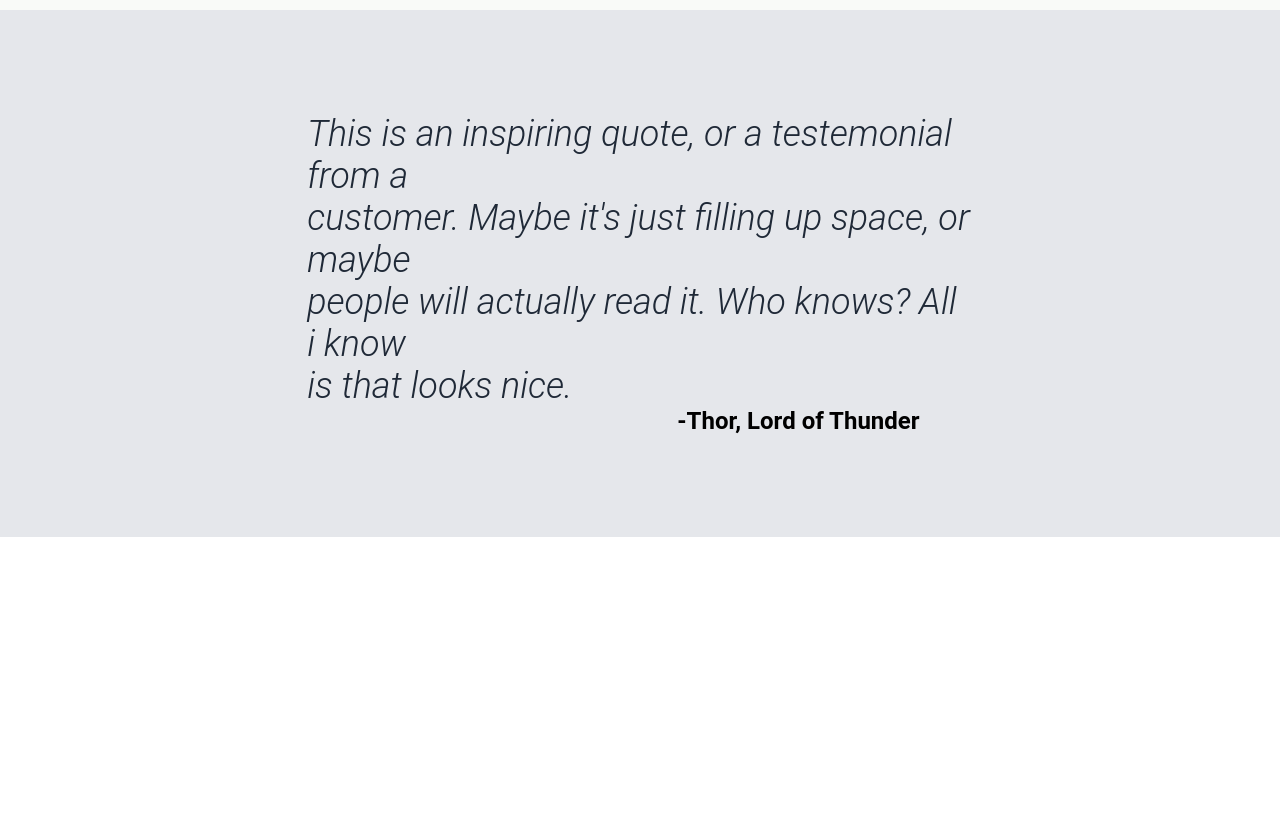
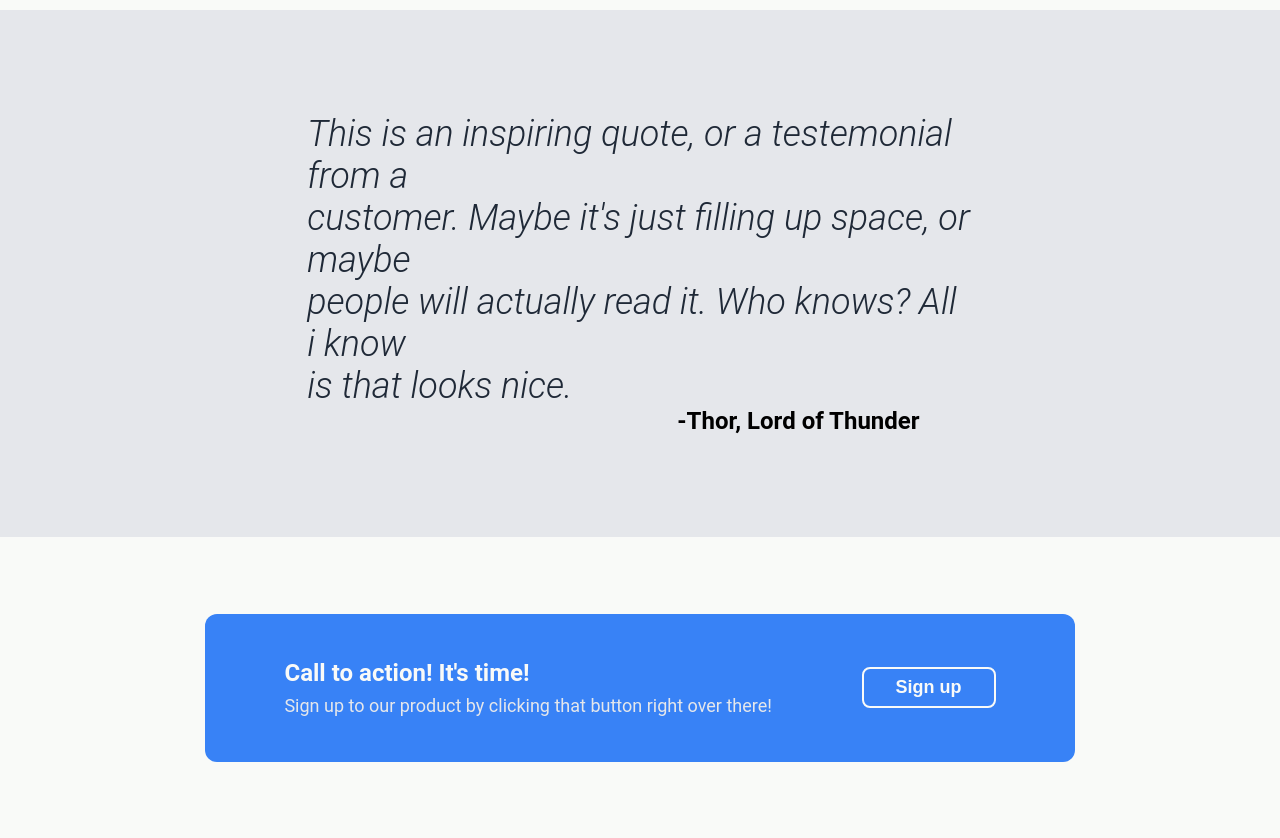
Before and after one commit to Mirohhh/Landing-Page, a plain HTML site: page index.html in a window 1280 px wide. Shown: the part 937-1775 px from the top of the page. Before the commit the page ends 1474 px from the top, so only its background shows below. Drawn offline with Linux system fonts and the light colour scheme.

Commit message:
Finished the call-to-action section.

```diff
--- a/index.html
+++ b/index.html
@@ -66,7 +66,17 @@
             </div>
         </div>
     </div>
-    <div class="call"></div>
+    <div class="call">
+        <div class="call-out">
+            <div class="sec">
+                <div class="sec-txt">
+                    <h2>Call to action! It's time!</h2>
+                    <p>Sign up to our product by clicking that button right over there!</p>
+                </div>
+                <button>Sign up</button>
+            </div>
+        </div>
+    </div>
     <footer class="ft"></footer>
 </body>
 </html>
--- a/styles.css
+++ b/styles.css
@@ -105,7 +105,7 @@ a{
     color: #e5e7eb;
 }
 
-button{
+.left-section>button{
     margin-top: 8px;
     font-size: 18px;
     font-weight: bold;
@@ -118,7 +118,7 @@ button{
     box-shadow: 0px 5px 5px #131c28;
 }
 
-button:hover{
+.left-section>button:hover{
     color: #d8dad6;
     background-color: #296ad2;
 }
@@ -201,3 +201,58 @@ div.quote{
     font-size: 24px;
     margin: 0px;
 }
+
+div.call{
+    background-color: #f9faf8;
+}
+
+.call-out{
+    padding: 6% 16%;
+}
+
+.sec{
+    padding: 2% 4%;
+    background-color: #3882f6;
+    border-radius: 12px;
+    display: flex;
+    justify-content: space-around;
+    align-items: center;
+}
+
+.sec-txt{
+    display: flex;
+    flex-direction: column;
+    justify-content: center;
+}
+
+.sec-txt>h2{
+    font-size: 24px;
+    color: #f9faf8;
+    font-weight: bold;
+    margin-bottom: 4px;
+    margin-top: 28px;
+}
+
+.sec-txt>p{
+    font-size: 18px;
+    color: #e5e7eb;
+    margin-top: 4px;
+    margin-bottom: 28px;
+}
+
+.sec>button{
+    cursor: pointer;
+    font-size: 18px;
+    font-weight: bold;
+    color: #f9faf8;
+    background-color: #3882f6;
+    border: 2px solid #f9faf8;
+    border-radius: 8px;
+    padding: 1% 4%;
+}
+
+.sec>button:hover{
+    color: #3882f6;
+    background-color: #f9faf8;
+    box-shadow: 0px 5px 5px #296ad2;
+}
```
